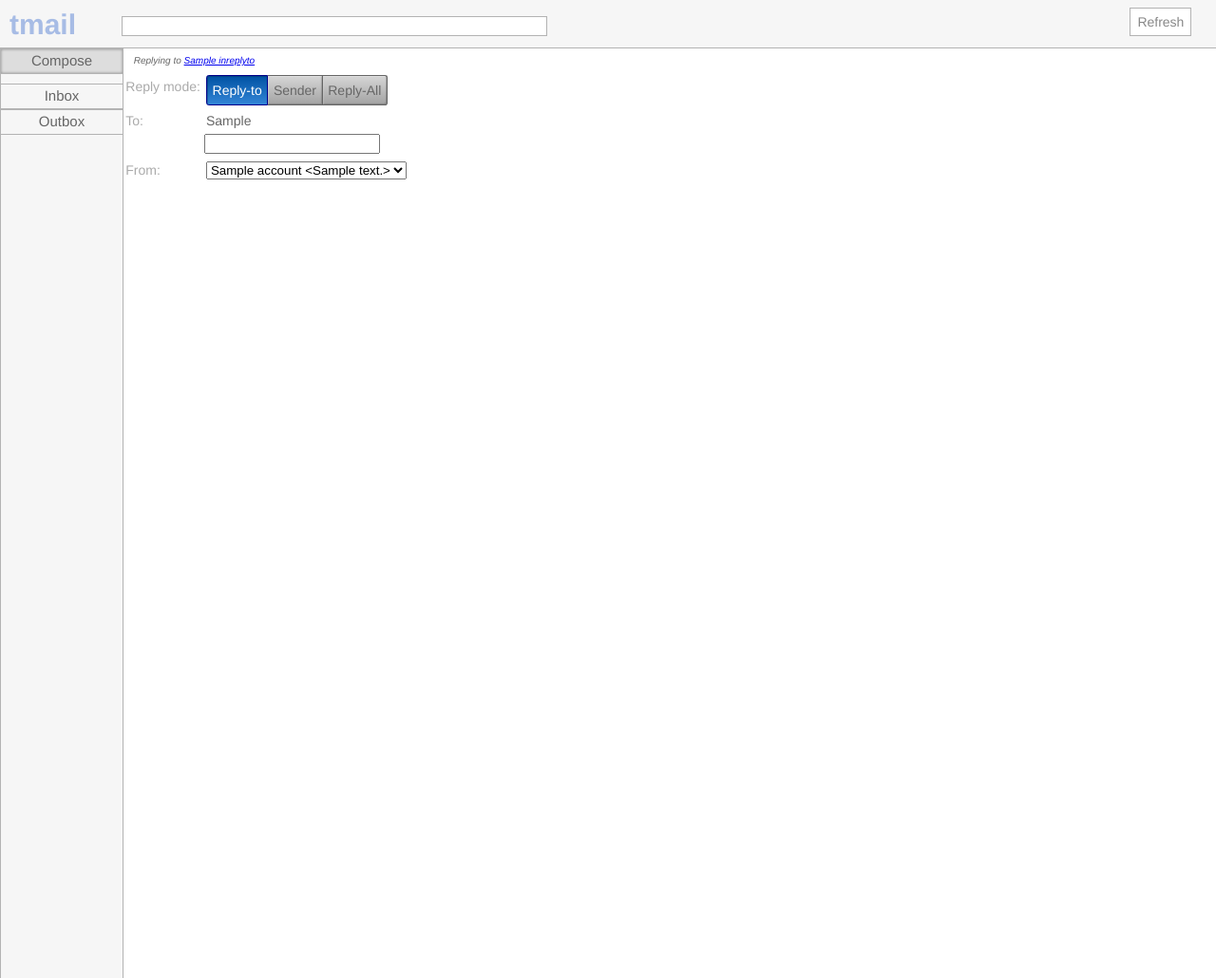
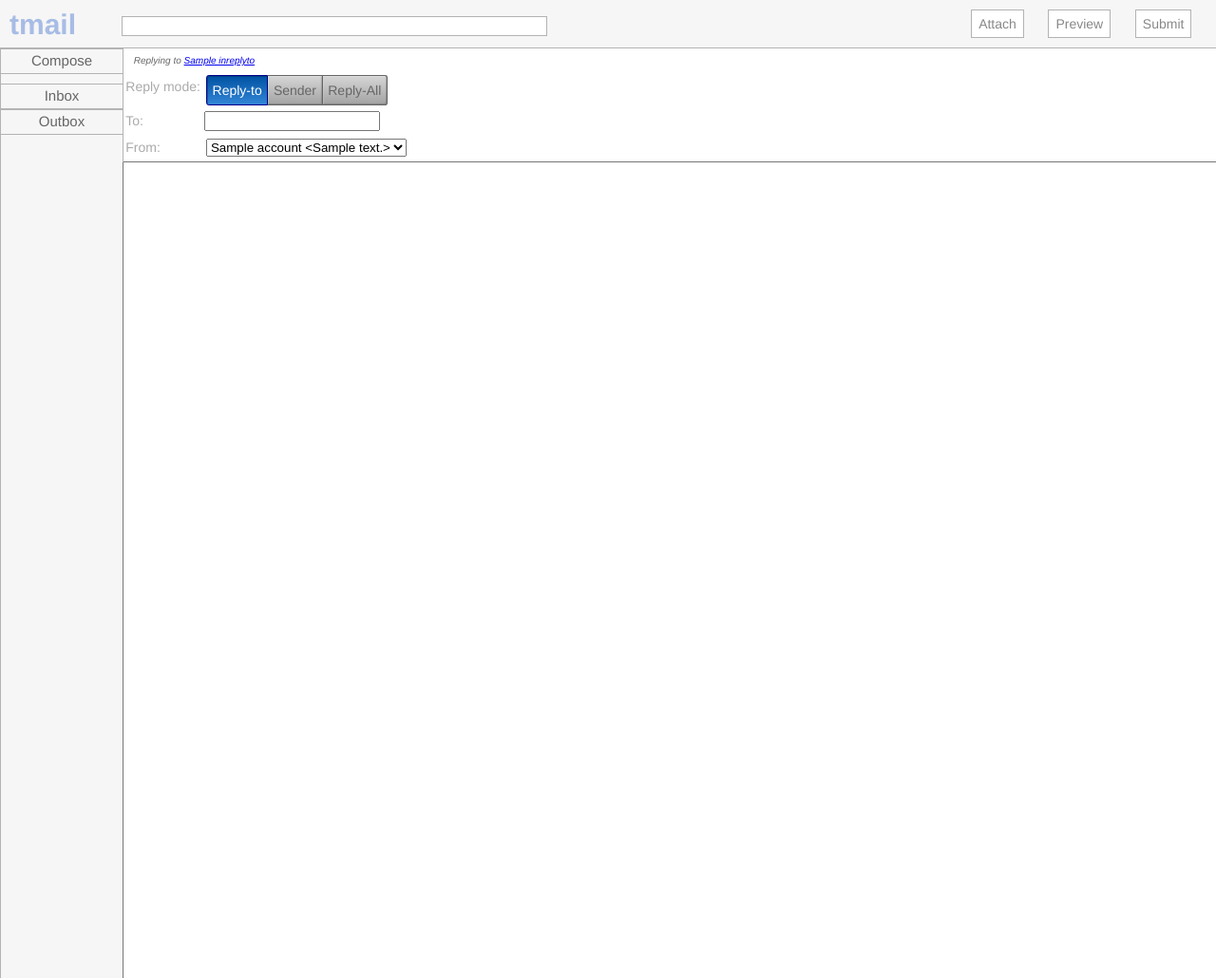
Before and after one commit to shelt/tmail, a Python web app: template templates/compose.html in a window 1280 px wide. Shown: the whole page at 95% size. Run offline with Jinja, Linux system fonts and the light colour scheme; the template is opened without the code that fills it: most values are stand-ins (such as "Sample title", 1, 10 or a date in 2020).

Commit message:
Add compose inputs

```diff
--- a/static/base/style.css
+++ b/static/base/style.css
@@ -1,3 +1,9 @@
+/*
+    This being the base page styles, classes
+    prefixed with "common-" are classes which
+    are used by non-base HTML.
+*/
+
 @font-face {
     font-family: liberation-sans;
     src: url("fonts/LiberationSans-Regular.ttf");
@@ -60,12 +66,15 @@
 }
 
 
-a.refresh { text-decoration: none; }
-a.refresh > div
+a.common-button
 {
-    position: absolute;
-    right:2%;
-    bottom:25%;
+    text-decoration: none;
+    float:right;
+    margin-top: 10px;
+    margin-right:2%;
+}
+a.common-button > div
+{
     padding: 2px 7px 2px 7px;
     display:inline-block;
 
@@ -73,7 +82,7 @@
     background-color: #FFF;
     border:1px solid #B3B3B3;
 }
-a.refresh > div:hover { background-color: #DDD; }
+a.common-button > div:hover { background-color: #DDD; }
 
 
 /*
--- a/static/compose/script.js
+++ b/static/compose/script.js
@@ -58,17 +58,25 @@
 // the DOM to reflect the array.
 
 function toList_set(list, elem) {
-    // Data-wise
+    var recips = document.getElementById("recips");
+    // Make visible (which is the case if the list was previously empty)
+    recips.style = "";
+
+    // Set it Data-wise
     recips_data = list;
 
-    // DOM-wise
-    var toList = document.getElementById("recips");
-    toList.innerHTML = "";
+    // Set it DOM-wise
+    recips.innerHTML = "";
     for(var i=0; i<recips_data.length; i++) {
         var li = document.createElement("li");
         var text = document.createTextNode(recips_data[i]);
+        li.setAttribute("id",text);
         li.appendChild(text);
-        toList.appendChild(li);
+        recips.appendChild(li);
+        // Add remove button
+        var rem = document.createElement("div");
+        rem.setAttribute("class", "recip-remove");
+        rem.setAttribute("onclick", recipRemove(docu
         // TODO <div class="recip-remove" onclick="recipRemove('{recip}')">X</div>
     }
 
@@ -77,13 +85,17 @@
         radioChange(elem);
 }
 function toList_append(value) {
-    // Data-wise
+    var recips = document.getElementById("recips");
+    // Make visible (which is the case if the list was previously empty)
+    recips.style = "";
+
+    // Set it Data-wise
     recips_data.push(value);
-    // DOM-wise
+    // Set it DOM-wise
     var li = document.createElement("li");
     var text = document.createTextNode(value);
     li.appendChild(text);
-    document.getElementById("recips").appendChild(li);
+    recips.appendChild(li);
 
     if (RECIPS_REPLYALL !== null)
         // Highlight radio button
--- a/static/compose/style.css
+++ b/static/compose/style.css
@@ -60,6 +60,8 @@
     padding:0;
     margin:0;
     margin-left: 1%;
+    max-height: 100px;
+    overflow-y: scroll;
 }
 ol.recips > li
 {
@@ -87,3 +89,17 @@
 tr.field > td.value
 {
 }
+
+/* Compose area */
+textarea.composebody
+{
+    width: 100%;
+    height:100%;
+    bottom:5%;
+}
+
+div.footerarea
+{
+    width:100%;
+    height:5%;
+}
--- a/templates/base.html
+++ b/templates/base.html
@@ -15,7 +15,8 @@
         <form action="">
         <input type="search" name="search" class="search">
         </form>
-        <a href="?refresh=true" class="refresh"><div>Refresh</div></a>
+        {% block topbar %}
+        {% endblock %}
     </div>
     <div class="sidebar">
         <ol class="sidelinks">
--- a/templates/box.html
+++ b/templates/box.html
@@ -1,7 +1,9 @@
 {% extends "base.html" %}
 {% block title %}{{ boxtype }}box{% endblock %}
 {% block static_dir %}box{% endblock %}
-
+{% block topbar %}
+<a href="?refresh=true" class="common-button"><div>Refresh</div></a>
+{% endblock %}
 {% block content %}
 <ol class="boxmessages">
 {% for msg in msgs %}
--- a/templates/compose.html
+++ b/templates/compose.html
@@ -8,7 +8,11 @@
         <meta id="recip_sender" content="{{ recip_sender|join(',') }}">
     {% endif %}
 {% endblock %}
-
+{% block topbar %}
+<a href="?submit=todo-this-should-post-form" class="common-button"><div>Submit</div></a>
+<a href="todo" class="common-button"><div>Preview</div></a>
+<a href="todo" class="common-button"><div>Attach</div></a>
+{% endblock %}
 {% block content %}
 {% if inreplyto != None %}
     <span class="reply-header">Replying to <a href="/thread?msgid={{inreplyto}}">{{inreplyto}}</a></span>
@@ -38,7 +42,7 @@
 {% endif %}
 <tr class="field"><td class="prefix">To:</td>
 <td class="value">
-    <ol id="recips" class="recips"></ol>
+    <ol id="recips" class="recips" style="display:none;"></ol>
     <input id="addrecip" type="text" name="addrecip" class="addrecip">
 </td>
 </tr>
@@ -52,4 +56,7 @@
 </td>
 </tr>
 </table>
+
+<textarea class="composebody"></textarea>
+<div class="footerarea"></div>
 {% endblock %}"
```
Also changed, not shown: roadmap.txt (+3 -4 lines).
